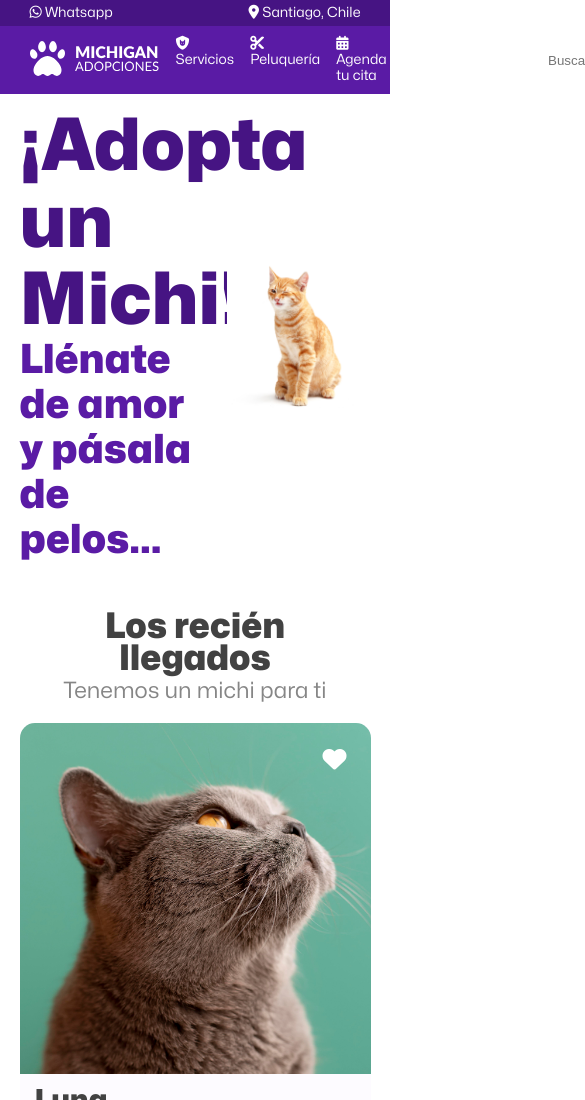
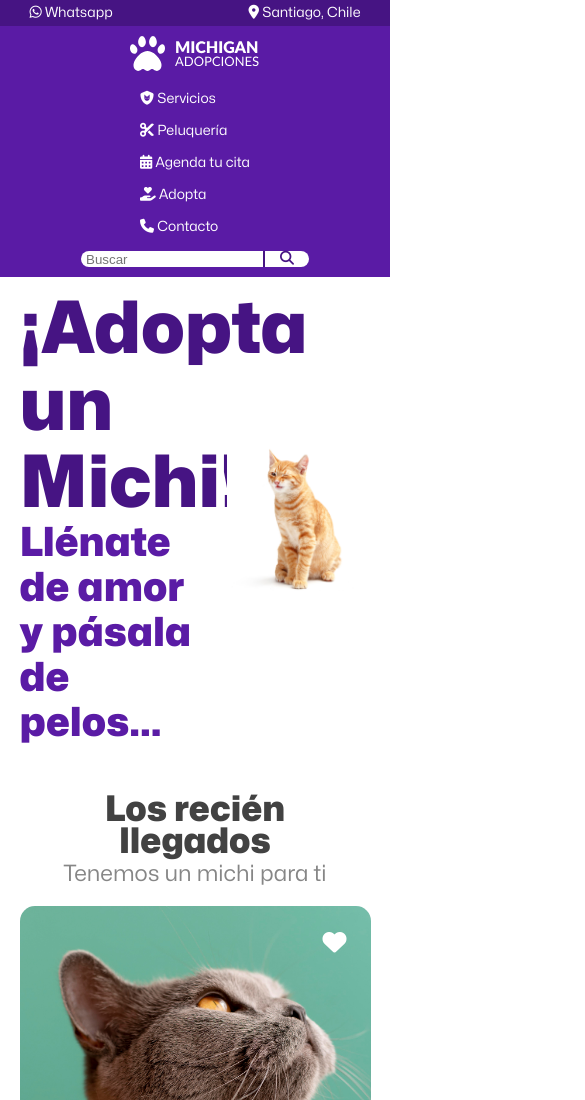
Before and after one commit to danielblanconolasco/blanco-nolasco-pre-entrega-2, a plain HTML site: page index.html in a window 390 px wide. Shown: the top 1100 px of the page, 585 px wide, since content can reach past the window. Drawn offline with Linux system fonts and the light colour scheme.

Commit message:
Nav responsive

```diff
--- a/css/style.css
+++ b/css/style.css
@@ -75,6 +75,7 @@ nav a {
     padding:.625rem;
     gap: 1rem;
 }
+
 .nav-logo, .nav-right {
     display: flex;
     align-items: center;
@@ -498,3 +499,36 @@ border-radius: .9375rem;
 overflow: hidden;
 background-color: #FDFBFF;
 }
+
+@media (max-width:1024px){
+    header {
+        top: -5rem;
+    }
+
+    .nav-right{
+        width: 100%;
+        flex-direction: column;
+    }
+    .nav-right ul {
+        justify-content:space-evenly;
+    }
+
+    .nav-top {
+        flex-direction: column;
+        align-items: center;
+    }
+}
+
+@media (max-width:556px){
+    header {
+        position: relative;
+        top:0px
+    }
+    .nav-right ul {
+        flex-direction: column;
+    }
+}
+
+@media (max-width:768px){
+    .
+}
```
